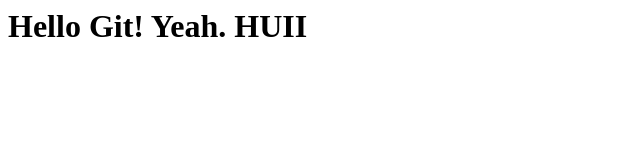
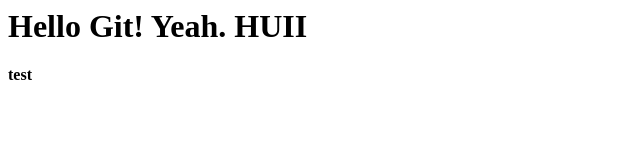
Before and after one commit to DaNaKi-Yeah/First-repository, a plain HTML site: page index.html in a window 1280 px wide. Shown: the full height of the page, 0-640 px from the left. Drawn offline with Linux system fonts and the light colour scheme.

Commit message:
test - 1

```diff
--- a/index.html
+++ b/index.html
@@ -1 +1,2 @@
 <h1>Hello Git! Yeah. HUII</h1>
+<b> test </b>
```
